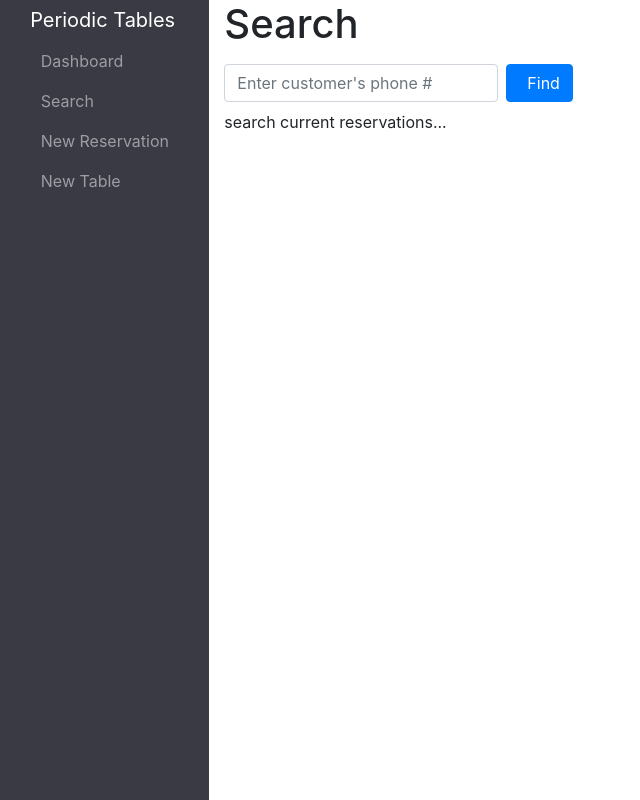
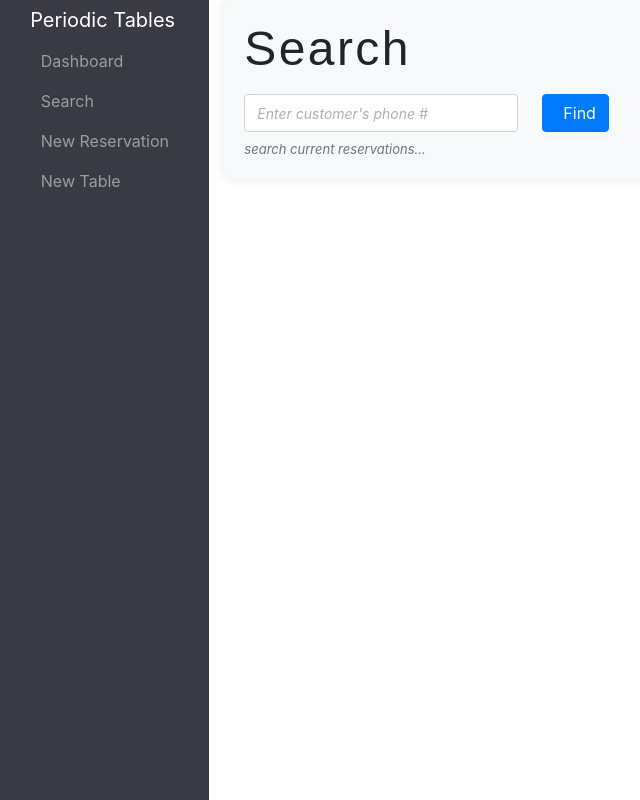
Before and after one commit to Maximoe2588/Restaurant-Capstone-Stylized, a React (Create React App) app in the folder front-end/: page /search in a window 1280 px wide. Shown: the whole page, without its empty margins (4-644 px from the left). Built offline with nearby package versions, Linux system fonts and the light colour scheme; no server answers; a web font is replaced by a local one.

Commit message:
update styling

```diff
--- a/front-end/src/layout/Layout.css
+++ b/front-end/src/layout/Layout.css
@@ -161,3 +161,7 @@ min-height: 100%;
   height: 100%!important;
   /* Additional styles if needed */
 }
+
+.card-contents {
+  margin-right: 0%;
+}
--- a/front-end/src/reservations/reservationCard/Reservation.js
+++ b/front-end/src/reservations/reservationCard/Reservation.js
@@ -46,6 +46,7 @@ function Reservation({ reservation }) {
 
     return (
         <div className={reservationBoxClass}>
+            <div className="card-contents">
             <div className="reservation-details">
                 <span>
                 <span>{reservation_time}</span>
@@ -78,6 +79,7 @@ function Reservation({ reservation }) {
                 </div>
         ) : null}
         </div>
+        </div>
         );
     }
 
--- a/front-end/src/reservations/search/Search.js
+++ b/front-end/src/reservations/search/Search.js
@@ -2,6 +2,7 @@ import React, { useState } from "react";
 import { listReservationsByMobile } from "../../utils/api";
 import ErrorAlert from "../../layout/ErrorAlert";
 import ReservationsList from "../../reservations/list/ReservationsList";
+import './search.css';
 
 
 function Search() {
@@ -60,12 +61,13 @@ function Search() {
         <ReservationsList reservations={reservations} />
     </>
     ) : (
-        resultsMessage
+        <div className="initial-message">{resultsMessage}</div>
 );
 
 
     return (
         <main>
+        <div className="search-container">
         <div className="d-md-flex mb-3 text-center">
             <h1 className="mb-0">Search</h1>
         </div>
@@ -90,6 +92,7 @@ function Search() {
         </form>
         {searchResults}
             <ErrorAlert error={reservationsError} />
+            </div>
         </main>
     );
 }
--- /dev/null
+++ b/front-end/src/reservations/search/search.css
@@ -0,0 +1,53 @@
+.search-container {
+    padding-left: 20px;
+    padding-top: 20px;
+
+}
+
+.form-control::placeholder {
+    font-style: italic;
+    color: #b0b0b0; /* Light grey color; adjust as needed */
+    font-size: 14px;
+}
+
+.search-container h1 {
+    font-size: 3rem; /* Larger size */
+    letter-spacing: 0.05em; /* Space out the letters slightly */
+    font-weight: 300; /* Lighter weight, if it fits the design */
+    font-family: sans-serif;
+    font-weight: 10;
+}
+.form-inline .form-group {
+    margin-right: 1rem; /* Adds space to the right of the form group */
+}
+
+.btn-primary {
+    background-color: #007bff; /* Example primary color */
+    border-color: #007bff; /* Border to match */
+    box-shadow: none; /* Remove any box-shadow for a flat design */
+}
+
+.btn-primary:hover {
+    background-color: #0056b3; /* Darker shade on hover */
+    border-color: #0056b3; /* Border to match */
+}
+
+@media (max-width: 768px) {
+    .search-container h1 {
+        font-size: 2rem; /* Smaller size for mobile */
+    }
+    /* Adjust form and button sizes for mobile as well */
+}
+
+.search-container .initial-message { /* Add a class to the message element in your JSX */
+    font-style: italic;
+    color: #6c757d; /* Bootstrap's secondary text color for a subtle look */
+    font-size: 13px;
+  }
+
+  .search-container {
+    background-color: #f8f9fa; /* Light background for the container */
+    padding: 20px;
+    border-radius: 8px; /* Rounded corners for the container */
+    box-shadow: 0 0 10px rgba(0, 0, 0, 0.1); /* Subtle shadow for depth */
+  }
```
